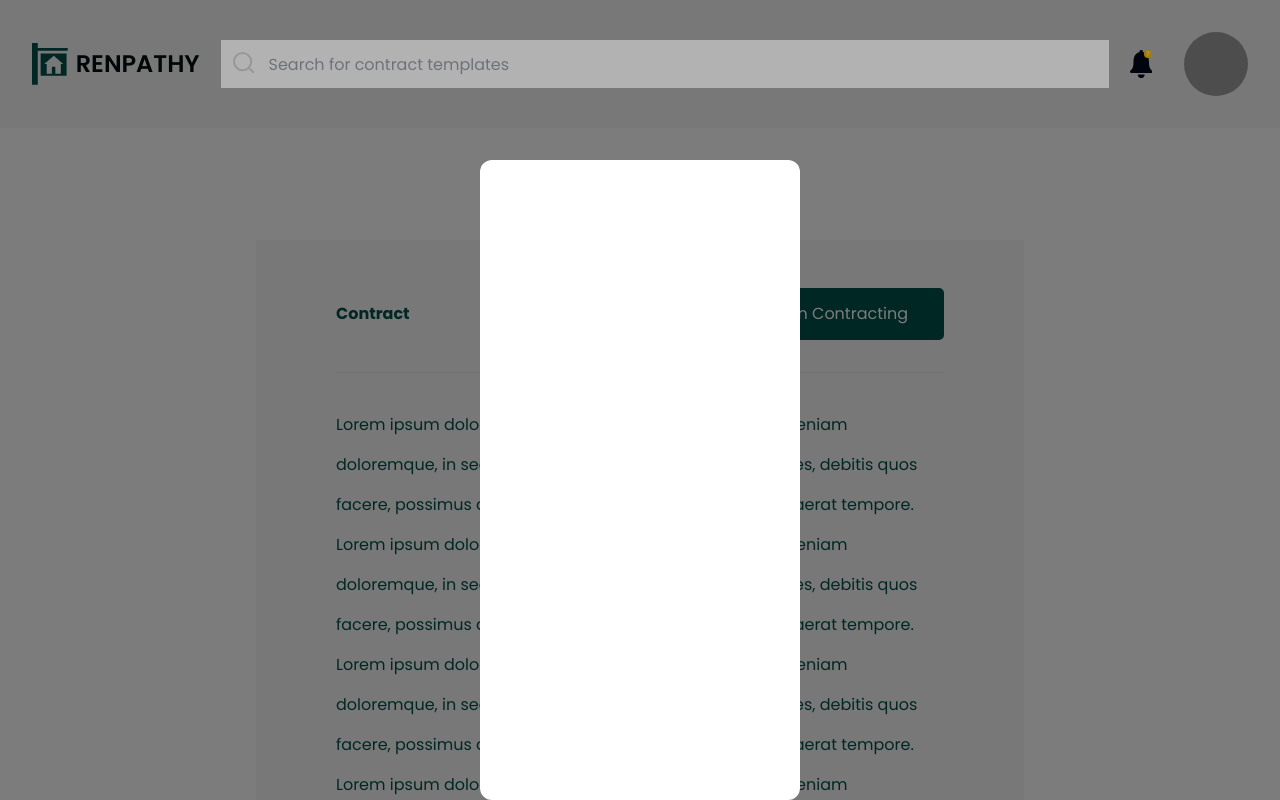
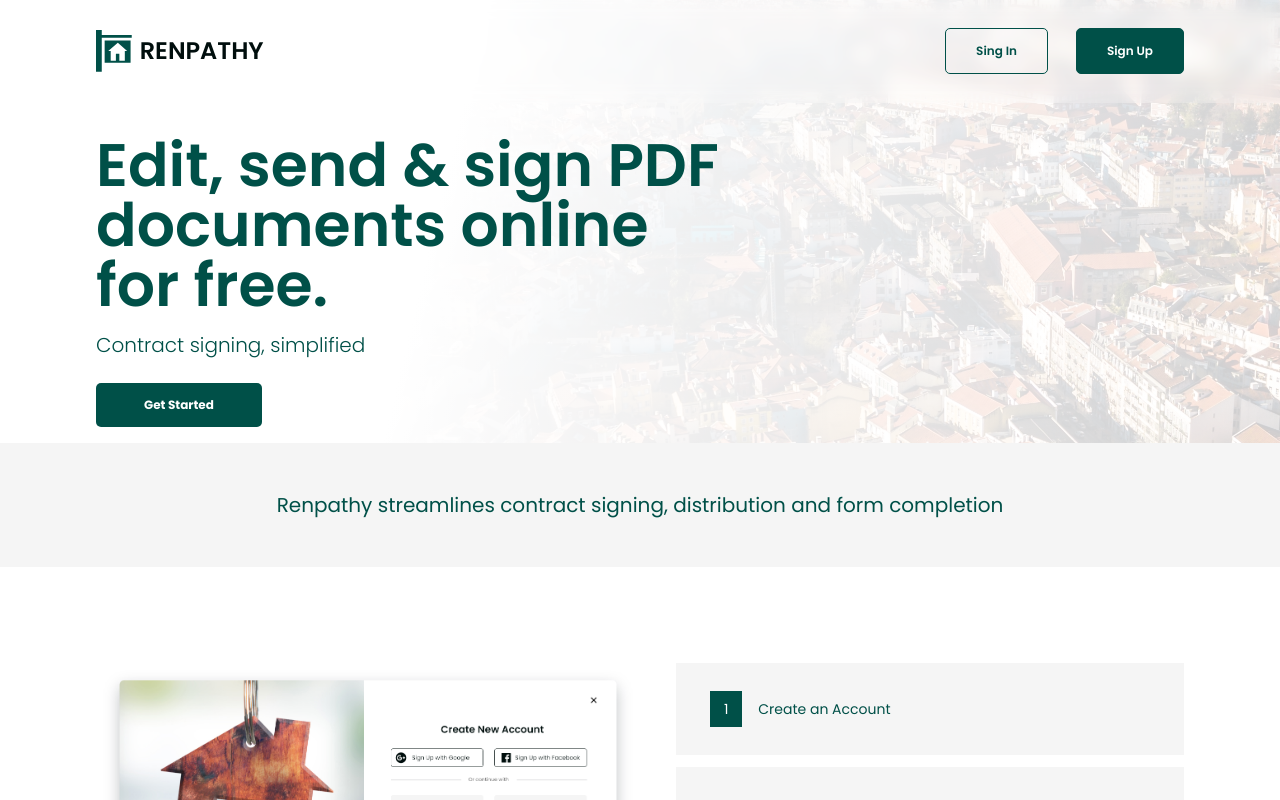
Before and after one commit to PatrickAsiedu/dealtor-web, a React (Create React App) app: page / in a window 1280 px wide. Shown: the top 800 px of the page. Built offline with nearby package versions, Linux system fonts and the light colour scheme; grey boxes are pictures that could not be loaded.

Commit message:
Initial commit

```diff
--- a/src/App.js
+++ b/src/App.js
@@ -9,8 +9,8 @@
 function App() {
   return (
     <React.Fragment>
-      {/* <Home></Home> */}
-      <Contract></Contract>
+      <Home></Home>
+      {/* <Contract></Contract> */}
       {/* <ContractTemplates></ContractTemplates> */}
       {/* <Profile></Profile> */}
     </React.Fragment>
--- a/src/components/Contract details form/ContractForm.js
+++ b/src/components/Contract details form/ContractForm.js
@@ -1,6 +1,6 @@
-import React from 'react';
-const ContractForm = () => {
-    return (  );
-}
+// import React from 'react';
+// const ContractForm = () => {
+//     return (  );
+// }
 
-export default ContractForm;
+// export default ContractForm;
```
